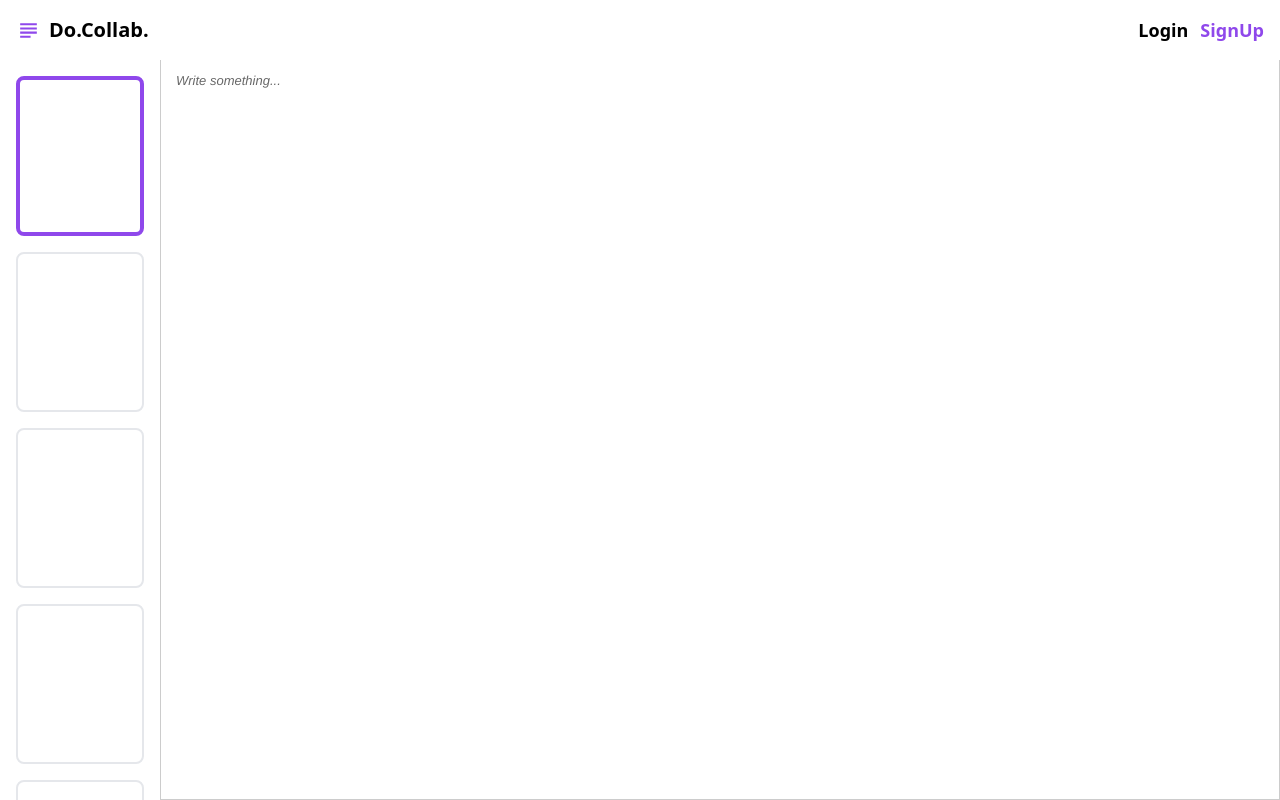
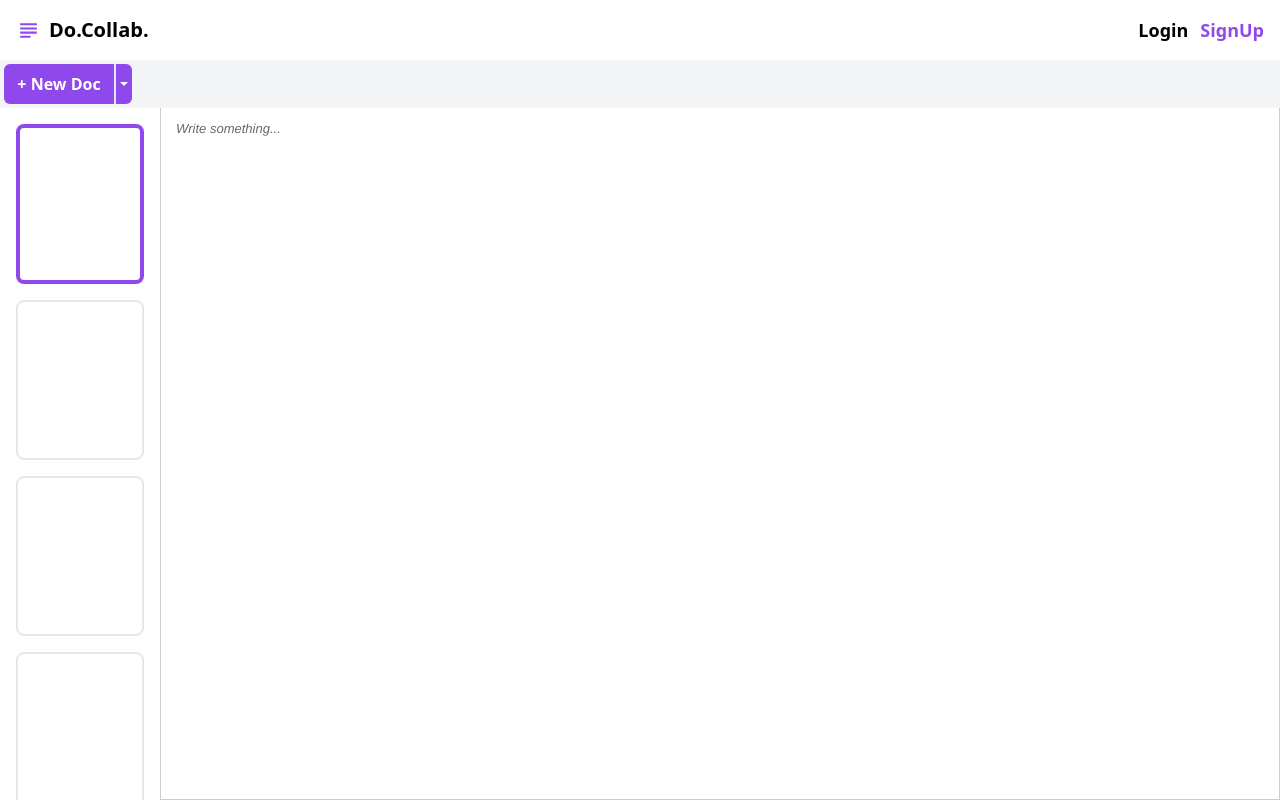
Before and after one commit to AprajitKatiyar/docollab, a Next.js app in the folder client/: page /projects/1 in a window 1280 px wide. Built offline with nearby package versions, Linux system fonts and the light colour scheme; no server answers.

Commit message:
Adding toolbar

```diff
--- a/client/src/components/AddNewSlide.tsx
+++ b/client/src/components/AddNewSlide.tsx
@@ -48,9 +48,9 @@ export default function AddNewSlide({
           <IoMdArrowDropdown />
         </button>
       </div>
-      <div className="flex justify-end">
+      <div className="flex justify-end absolute z-50">
         <div
-          className={`w-40  rounded-sm border shadow-md ${
+          className={`w-40  rounded-sm border shadow-md bg-white ${
             isDown ? "block" : "hidden"
           }`}
         >
--- a/client/src/pages/projects/[projectId].tsx
+++ b/client/src/pages/projects/[projectId].tsx
@@ -123,6 +123,9 @@ export default function ProjectPage({ projectId }: any) {
   console.log(selectedItem);
   return (
     <div className="h-full w-full grid grid-cols-8">
+      <div className="col-span-8 flex justify-between p-1 bg-gray-100 ">
+        <AddNewSlide />
+      </div>
       <div className="col-span-1 w-full p-4 overflow-y-auto">
         {slides.map((item) => (
           <div
```
